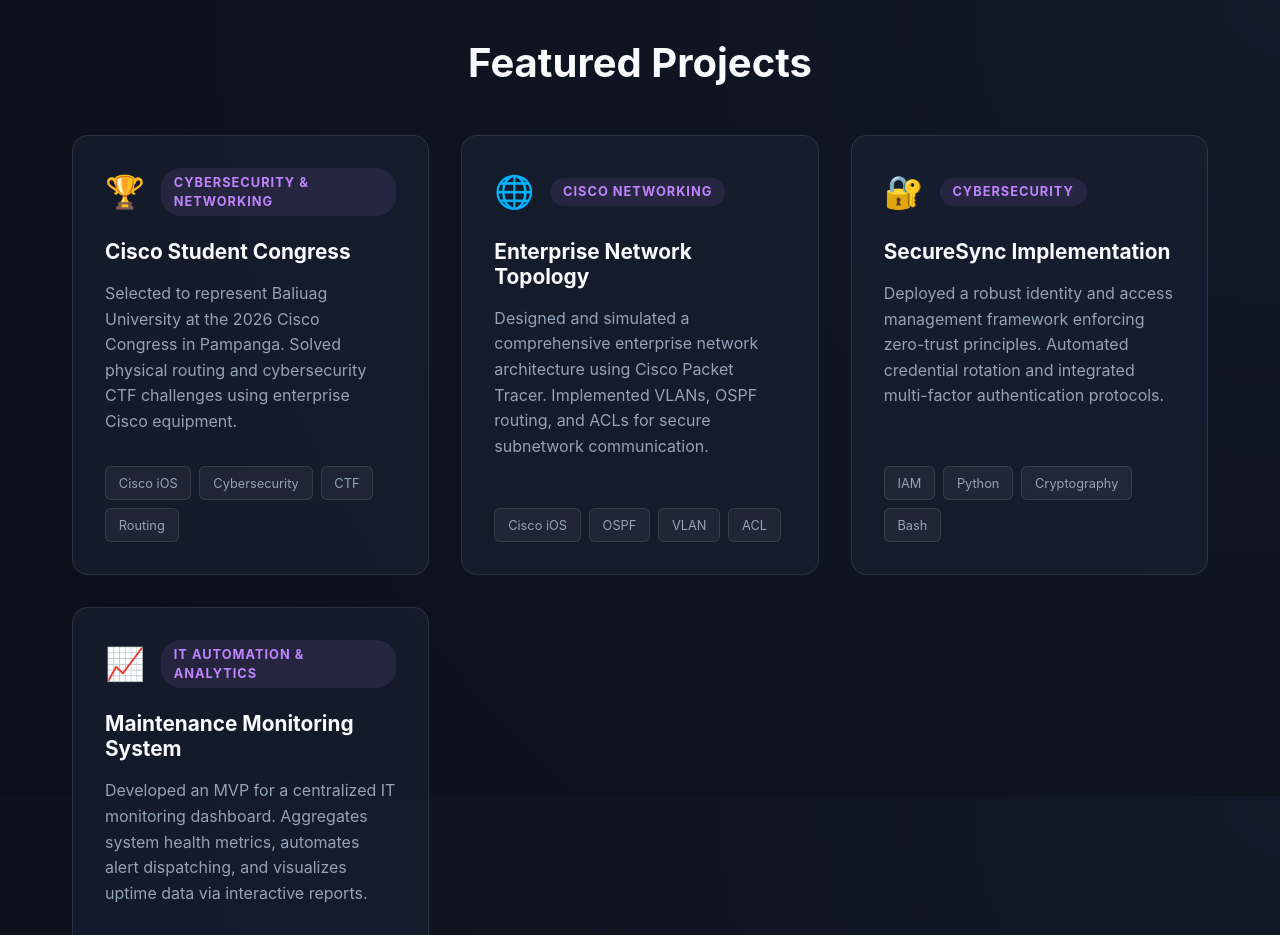
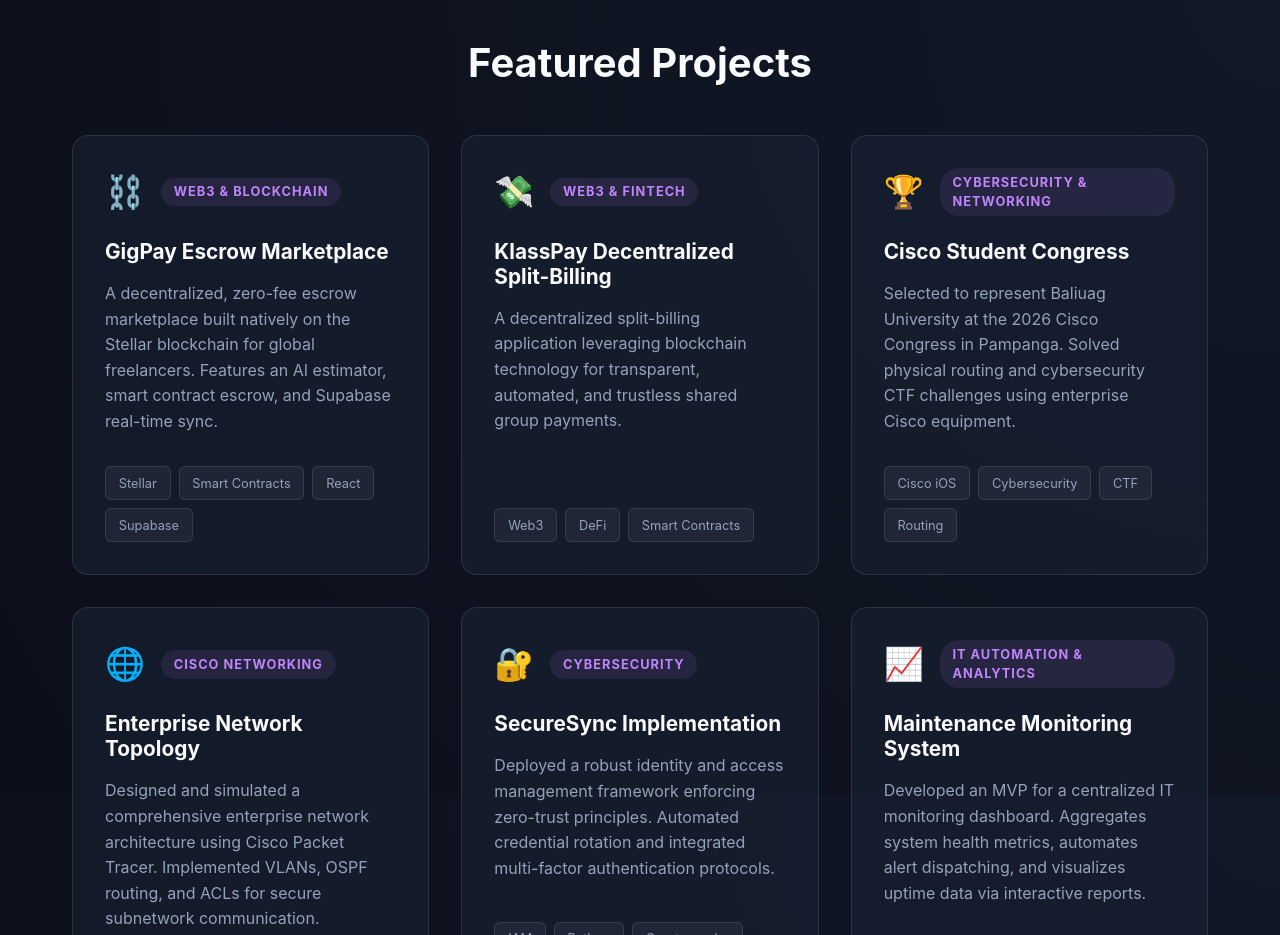
Before and after one commit to Markyy0411/stellar-portfolio, a React (Vite) app: page / in a window 1280 px wide. Shown: the part 3220-4155 px from the top of the page. Built offline with nearby package versions, Linux system fonts and the light colour scheme.

Commit message:
Content: Added GigPay and KlassPay Web3 projects to portfolio

```diff
--- a/src/App.jsx
+++ b/src/App.jsx
@@ -70,6 +70,23 @@
 ];
 
 const projectsData = [
+  {
+    id: 'gigpay',
+    title: 'GigPay Escrow Marketplace',
+    category: 'Web3 & Blockchain',
+    icon: '⛓️',
+    description: 'A decentralized, zero-fee escrow marketplace built natively on the Stellar blockchain for global freelancers. Features an AI estimator, smart contract escrow, and Supabase real-time sync.',
+    tech: ['Stellar', 'Smart Contracts', 'React', 'Supabase'],
+    images: ['/projects/gigpay.png']
+  },
+  {
+    id: 'klasspay',
+    title: 'KlassPay Decentralized Split-Billing',
+    category: 'Web3 & Fintech',
+    icon: '💸',
+    description: 'A decentralized split-billing application leveraging blockchain technology for transparent, automated, and trustless shared group payments.',
+    tech: ['Web3', 'DeFi', 'Smart Contracts']
+  },
   {
     id: 'cisco-congress',
     title: 'Cisco Student Congress',
```
Also changed, not shown: public/projects/gigpay.png (added).
